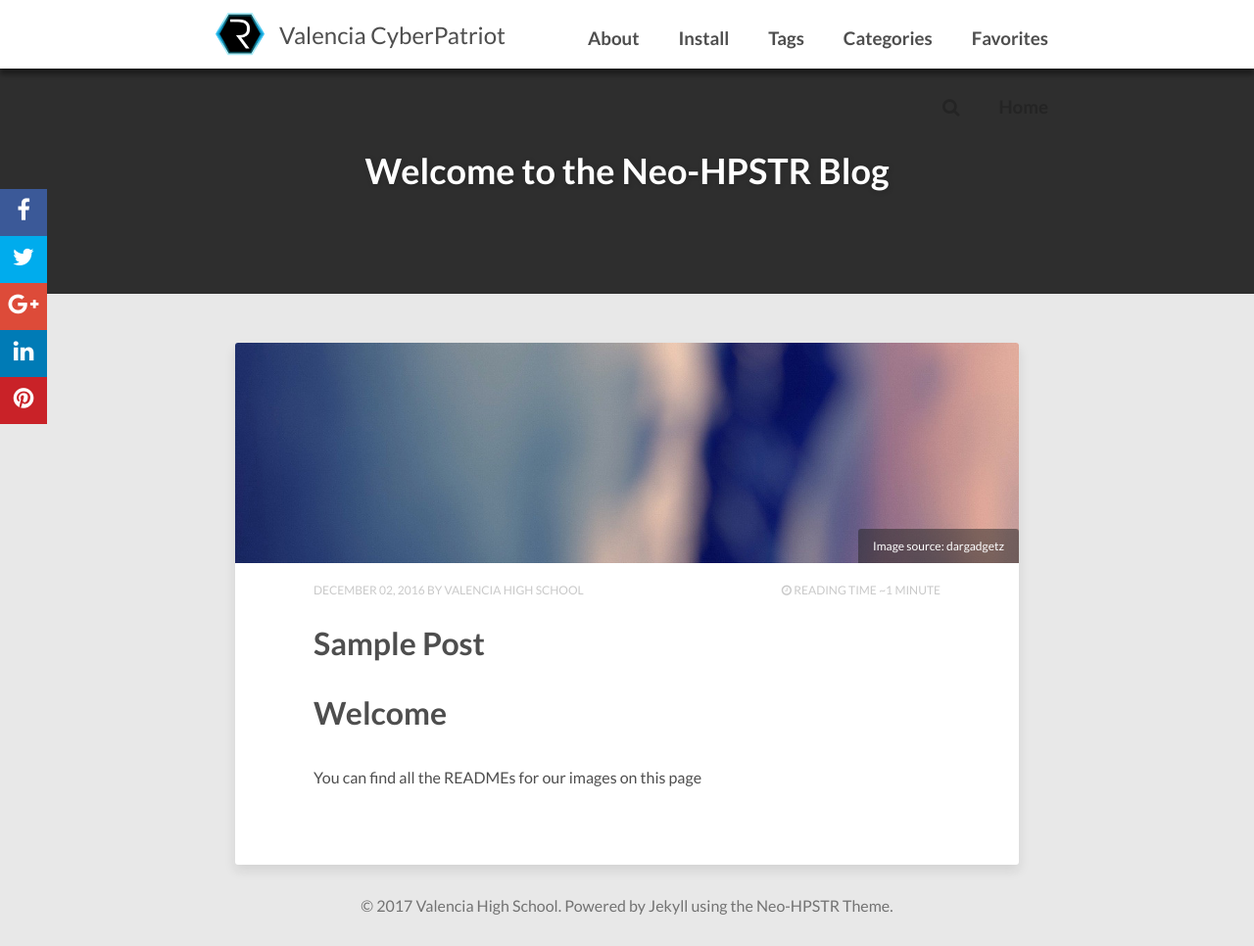
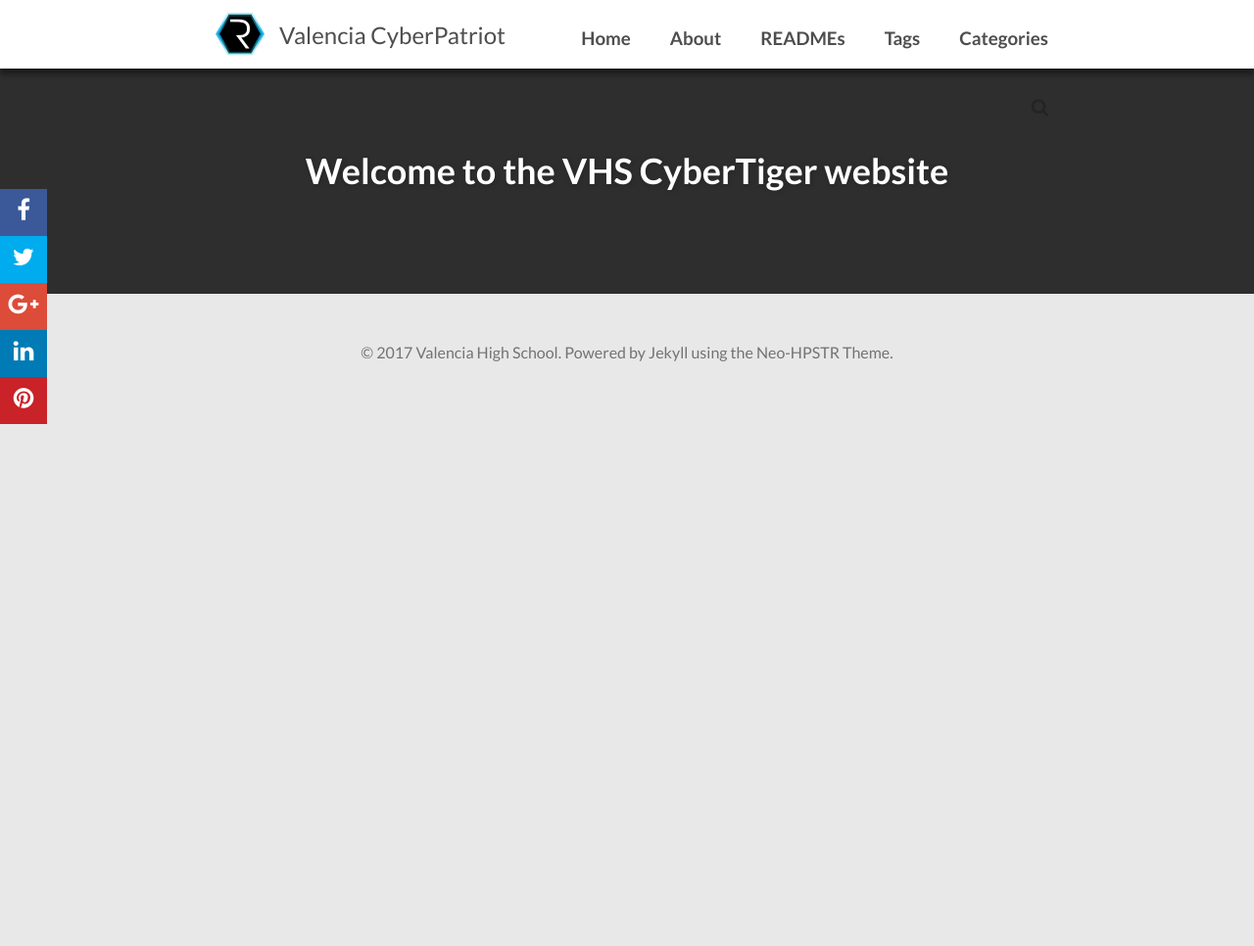
Before and after one commit to cool00geek/vhscyberpatriot, a Jekyll site: the page built from index.html, in a window 1280 px wide and 966 px high. Shown: the whole window at 98% size. Built offline with Jekyll 4.4.1, drawn with Linux system fonts in a browser that asks for light colours; nearby versions of some CDN libraries; the list of posts is cut into pages by our own code; comment, search, counter and statistics services are not loaded; a file with an impossible date is left out.

Commit message:
Personalize

```diff
--- a/_config.yml
+++ b/_config.yml
@@ -21,20 +21,13 @@ menu:
     url: '/'
   - title: 'About'
     url: '/about'
-  - title: 'Install'
-    url: 'http://github.com/aron-bordin/neo-hpstr-jekyll-theme#installation'
+  - title: 'READMEs'
+    url: '/readmes'
   - title: 'Tags'
     url: '/tags'
   - title: 'Categories'
     url: '/categories'
     type: 'categories'
-  - title: 'Favorites'
-    url: '#'
-    submenu:
-      - title: 'Code Highlighter'
-        url: '/intro/code-highlighting-post/'
-      - title: 'Sample Post'
-        url: '/intro/sample-post/'
 
 # Owner/author information
 owner:
--- a/index.html
+++ b/index.html
@@ -1,8 +1,8 @@
 ---
 layout: home
-title: "Welcome to the Neo-HPSTR Blog"
-description: "Describe this nonsense."
-tags: [Jekyll, theme, themes, responsive, blog, modern]
+title: "Welcome to the VHS CyberTiger website"
+description: "You can find all the public resources for our CyberTigers here"
+tags: [CyberPatriot, VHS]
 comments: false
 ---
 
```
Also changed, not shown: _posts/2017-23-04-Jedi-Archives.md (added, +18 -0 lines), _posts/2017-23-04-sample-post.md (renamed from _posts/2016-12-02-sample-post.md), readmes.md (added).
